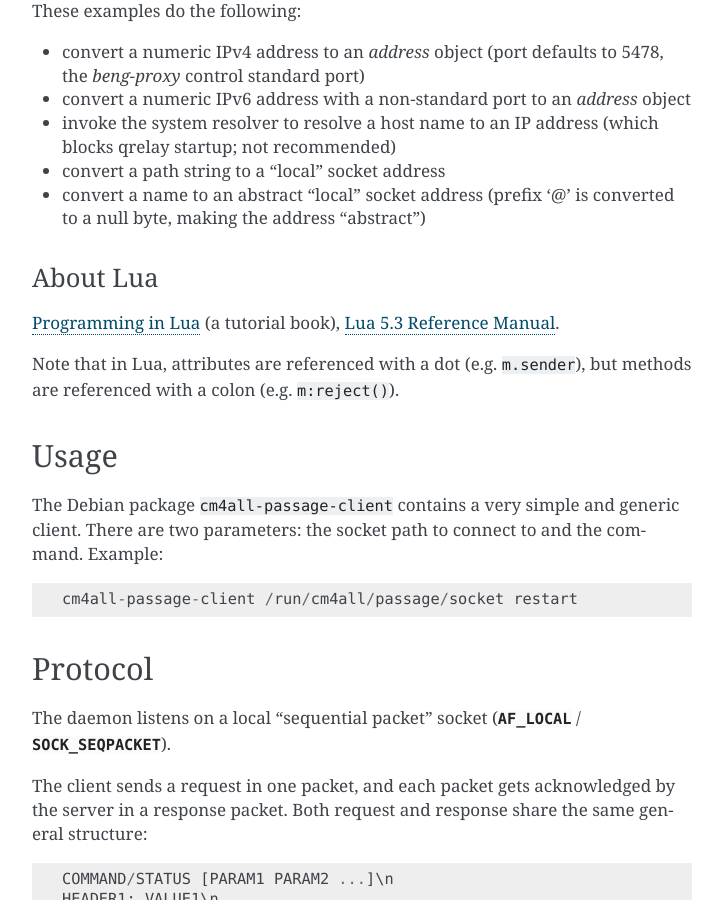
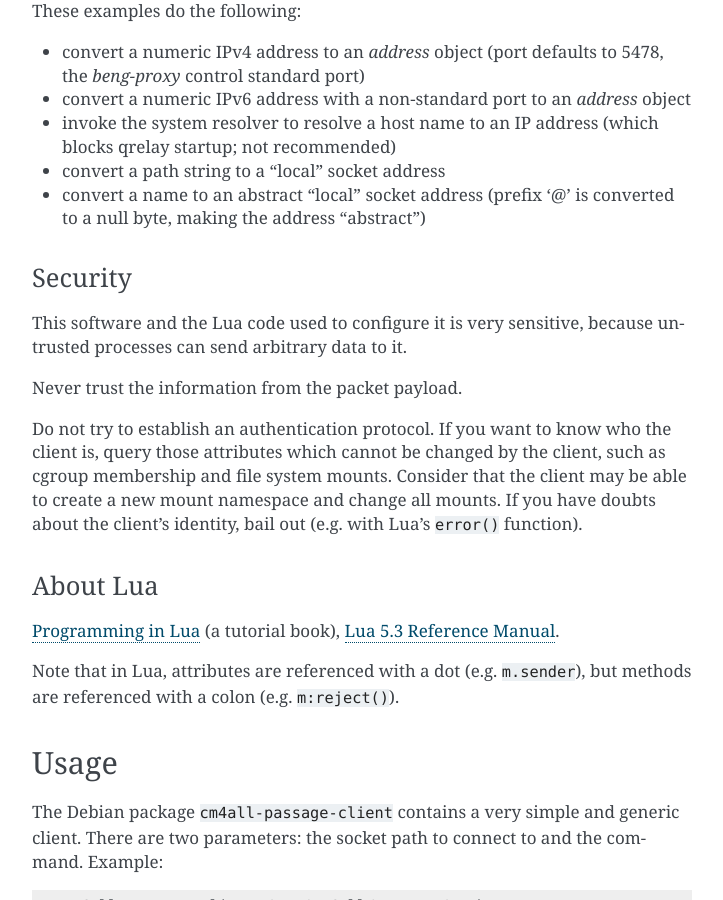
Before and after one commit to CM4all/passage, a Sphinx documentation site: the page built from doc/index.rst, in a window 1280 px wide and 900 px high, scrolled down 2200 px. Shown: the whole window, without its empty margins (388-1111 px from the left). Built offline with Sphinx 7.4.7, drawn with Linux system fonts in a browser that asks for light colours.

Commit message:
doc: add "security" chapter

```diff
--- a/doc/index.rst
+++ b/doc/index.rst
@@ -119,6 +119,21 @@
 - convert a name to an abstract "local" socket address (prefix '@' is
   converted to a null byte, making the address "abstract")
 
+Security
+^^^^^^^^
+
+This software and the Lua code used to configure it is very sensitive,
+because untrusted processes can send arbitrary data to it.
+
+Never trust the information from the packet payload.
+
+Do not try to establish an authentication protocol.  If you want to
+know who the client is, query those attributes which cannot be changed
+by the client, such as cgroup membership and file system mounts.
+Consider that the client may be able to create a new mount namespace
+and change all mounts.  If you have doubts about the client's
+identity, bail out (e.g. with Lua's :samp:`error()` function).
+
 
 About Lua
 ^^^^^^^^^
```
